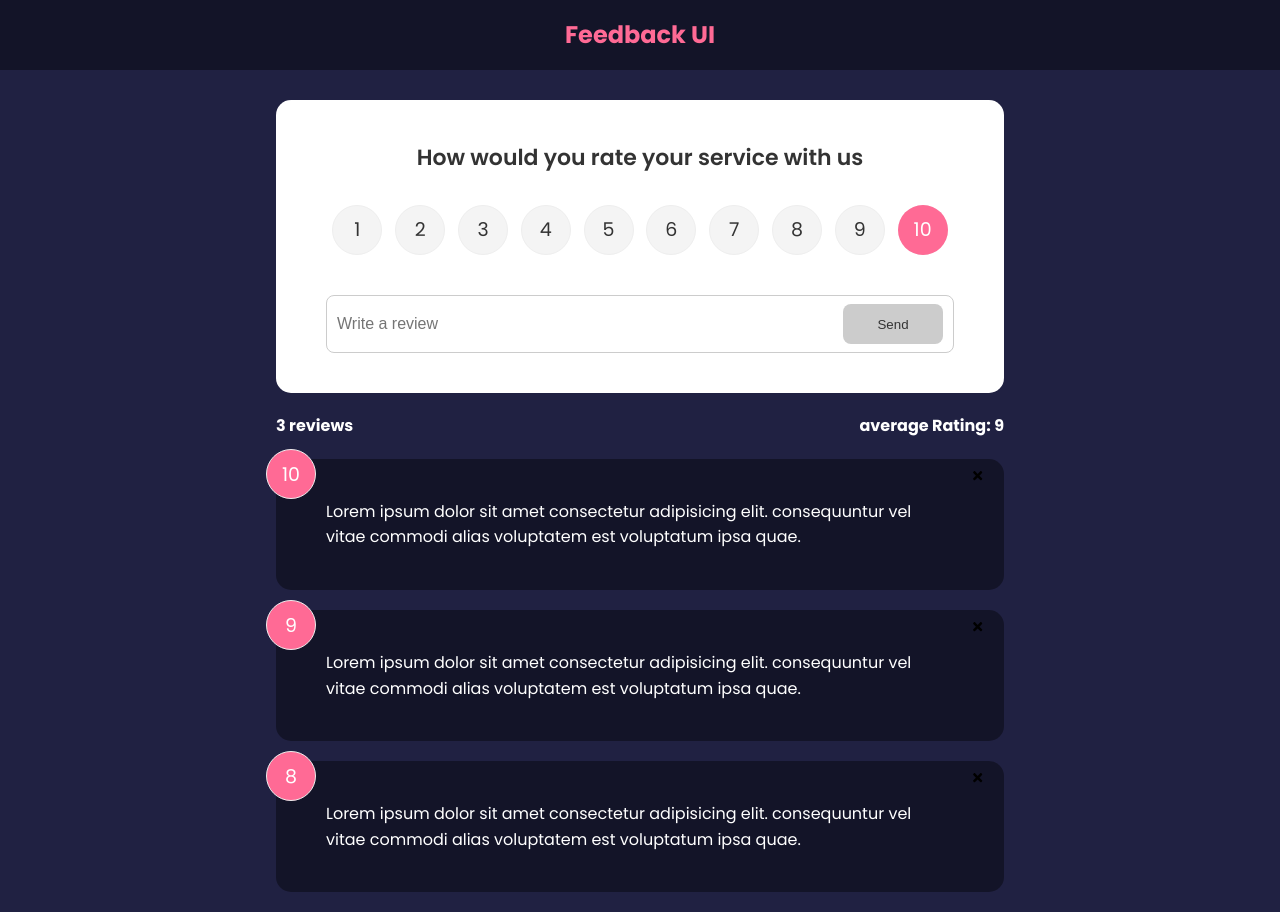
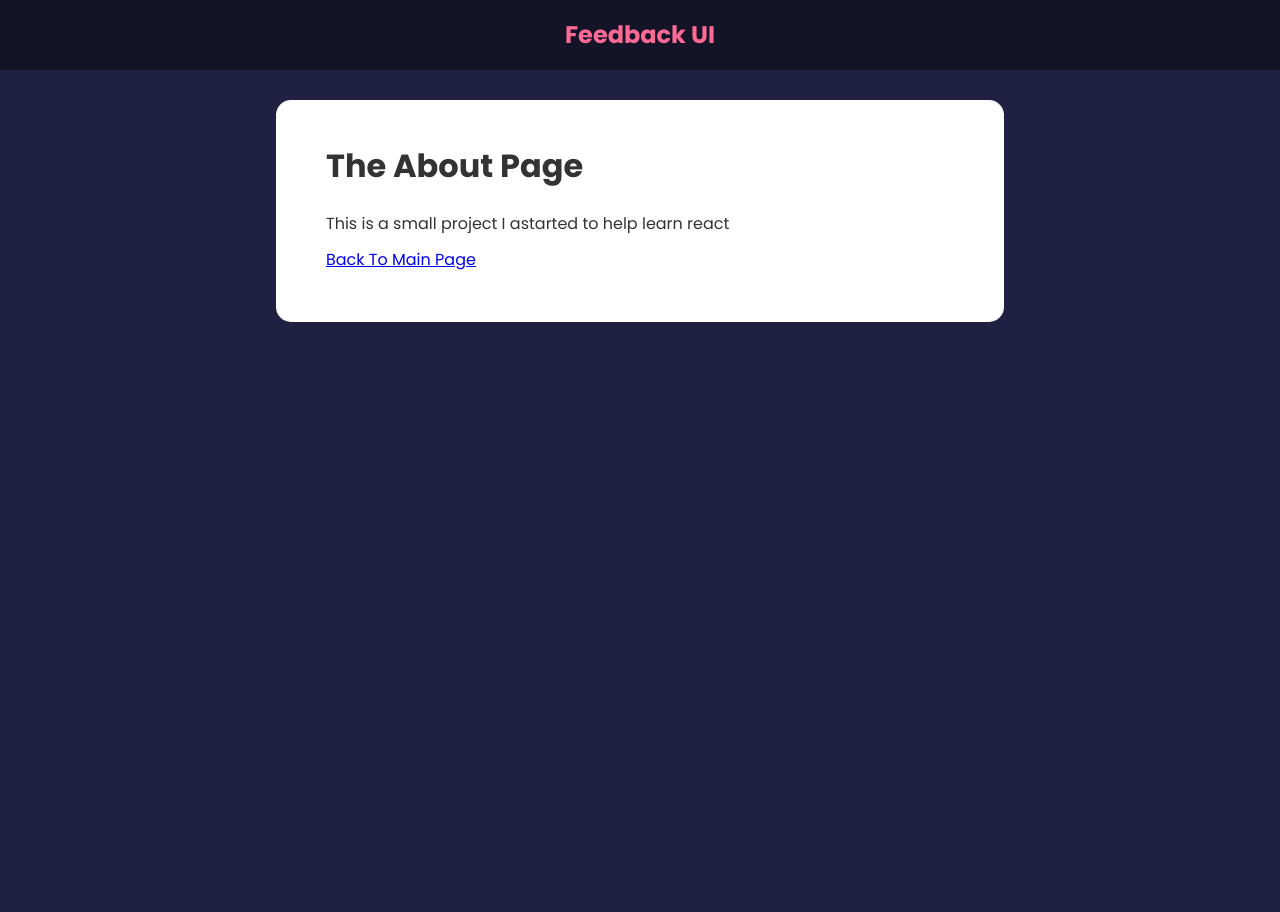
Before and after one commit to theKidCelo/FeedbackAPP, a React (Create React App) app in the folder feedback-app/: page /about in a window 1280 px wide. After the commit the page ends 800 px from the top, so only its background shows below. Built offline with nearby package versions, Linux system fonts and the light colour scheme.

Commit message:
add about page and created route

```diff
--- a/feedback-app/package.json
+++ b/feedback-app/package.json
@@ -10,6 +10,7 @@
     "react": "^18.2.0",
     "react-dom": "^18.2.0",
     "react-icons": "^4.8.0",
+    "react-router-dom": "^6.9.0",
     "react-scripts": "5.0.1",
     "uuid": "^8.3.2",
     "web-vitals": "^2.1.4"
--- a/feedback-app/src/App.js
+++ b/feedback-app/src/App.js
@@ -1,35 +1,52 @@
-import {v4 as uuidv4} from 'uuid'
-import {useState} from 'react'
-import Header from "./commponents/Header"
-import Feedbacklist from "./commponents/Feedbacklist"
-import FeedbackStats from "./commponents/FeedbackStats"
-import FeedbackData from "./data/Feedbackdata"
-import FeedbackForm from "./commponents/FeedbackForm"
+import { v4 as uuidv4 } from "uuid";
+import { BrowserRouter as Router, Route, Routes } from "react-router-dom";
+import { useState } from "react";
+import Header from "./commponents/Header";
+import Feedbacklist from "./commponents/Feedbacklist";
+import FeedbackStats from "./commponents/FeedbackStats";
+import FeedbackData from "./data/Feedbackdata";
+import FeedbackForm from "./commponents/FeedbackForm";
+import About from "./pages/About";
+import AboutIcounLink from "./commponents/AboutIcounLink";
 
 function App() {
-    const [feedback, setFeedback] = useState(FeedbackData)
+  const [feedback, setFeedback] = useState(FeedbackData);
 
-    const addFeedback = (newFeedback) => {
-        newFeedback.id = uuidv4()
-        setFeedback([newFeedback, ...feedback])
+  const addFeedback = (newFeedback) => {
+    newFeedback.id = uuidv4();
+    setFeedback([newFeedback, ...feedback]);
+  };
+
+  const deleteFeedback = (id) => {
+    if (window.confirm("Are you sure you want to delete")) {
+      setFeedback(feedback.filter((item) => item.id !== id));
     }
+  };
 
-    const deleteFeedback = (id => {
-        if(window.confirm('Are you sure you want to delete')){
-        setFeedback(feedback.filter((item) => item.id !== id
-        ))
-        }
-    })
   return (
-    <>
-    <Header />
-    <div className="container">
-        <FeedbackForm handleAdd={addFeedback}/>
-        <FeedbackStats feedback={feedback}/>
-        <Feedbacklist feedback = {feedback} handleDelete={deleteFeedback}/>
-    </div>
-    </>
-  )
+    <Router>
+      <Header />
+      <div className="container">
+        <Routes>
+        <Route exact path='/' element={
+        <>
+          <FeedbackForm handleAdd={addFeedback} />
+        <FeedbackStats feedback={feedback} />
+        <Feedbacklist feedback={feedback} handleDelete={deleteFeedback} />
+        <AboutIcounLink />
+        </>
+
+    }>
+
+        </Route>
+
+        <Route path="/about" element={<About />} />
+
+
+        </Routes>
+      </div>
+    </Router>
+  );
 }
 
-export default App
+export default App;
--- /dev/null
+++ b/feedback-app/src/commponents/AboutIcounLink.jsx
@@ -0,0 +1,14 @@
+import { FaQuestion } from "react-icons/fa";
+import {Link} from 'react-router-dom'
+
+function AboutIcounLink() {
+  return (
+    <div className="about-link">
+        <Link to='/about'>
+      <FaQuestion sixe={30} />
+      </Link>
+    </div>
+  )
+}
+
+export default AboutIcounLink
--- /dev/null
+++ b/feedback-app/src/pages/About.jsx
@@ -0,0 +1,18 @@
+import Card from "../commponents/share/Card"
+import {Link} from 'react-router-dom'
+
+function About() {
+  return (
+    <Card>
+    <div className="about">
+        <h1>The About Page</h1>
+        <p>This is a small project I astarted to help learn react</p>
+        <p>
+            <Link to="/">Back To Main Page</Link>
+        </p>
+    </div>
+    </Card>
+  )
+}
+
+export default About
```
Also changed, not shown: 1 other file (tests, documents, lock files or other folders).
